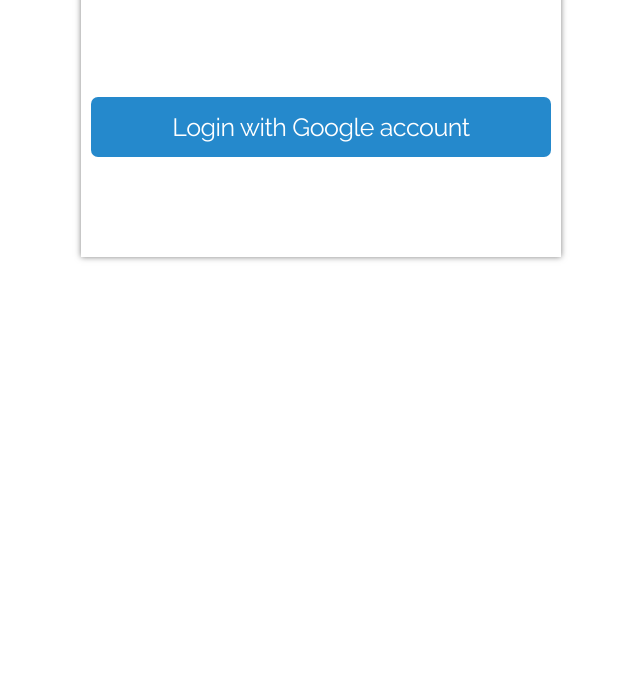
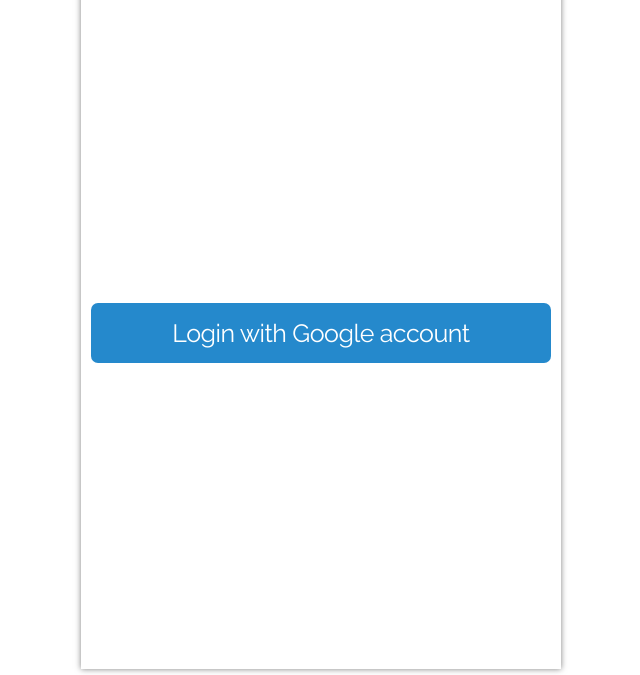
Before and after one commit to Gleb-Pastushenko/chat-dialog-ui, a React app: page /login in a window 1280 px wide. Shown: the part 125-800 px from the top of the page, without its empty margins (319-959 px from the left). Built offline with nearby package versions, Linux system fonts and the light colour scheme.

Commit message:
Optimize some styles

```diff
--- a/src/components/app.css
+++ b/src/components/app.css
@@ -1,5 +1,5 @@
 .app {
-  width: 480px;
+  max-width: 480px;
   margin: auto;
   box-shadow: 0 0 6px rgba(0, 0, 0, 0.5);
 }
--- a/src/components/login/login.css
+++ b/src/components/login/login.css
@@ -1,7 +1,9 @@
 .login {
+  display: flex;
+  height: calc(100vh - 128px);
   padding: 100px 10px;
-  display: flex;
   justify-content: center;
+  align-items: center;
 }
 
 .login__button {
--- a/src/index.css
+++ b/src/index.css
@@ -14,8 +14,5 @@
 }
 
 #root {
-  display: flex;
-  justify-content: center;
-  align-items: center;
   padding: 6px;
 }
```
